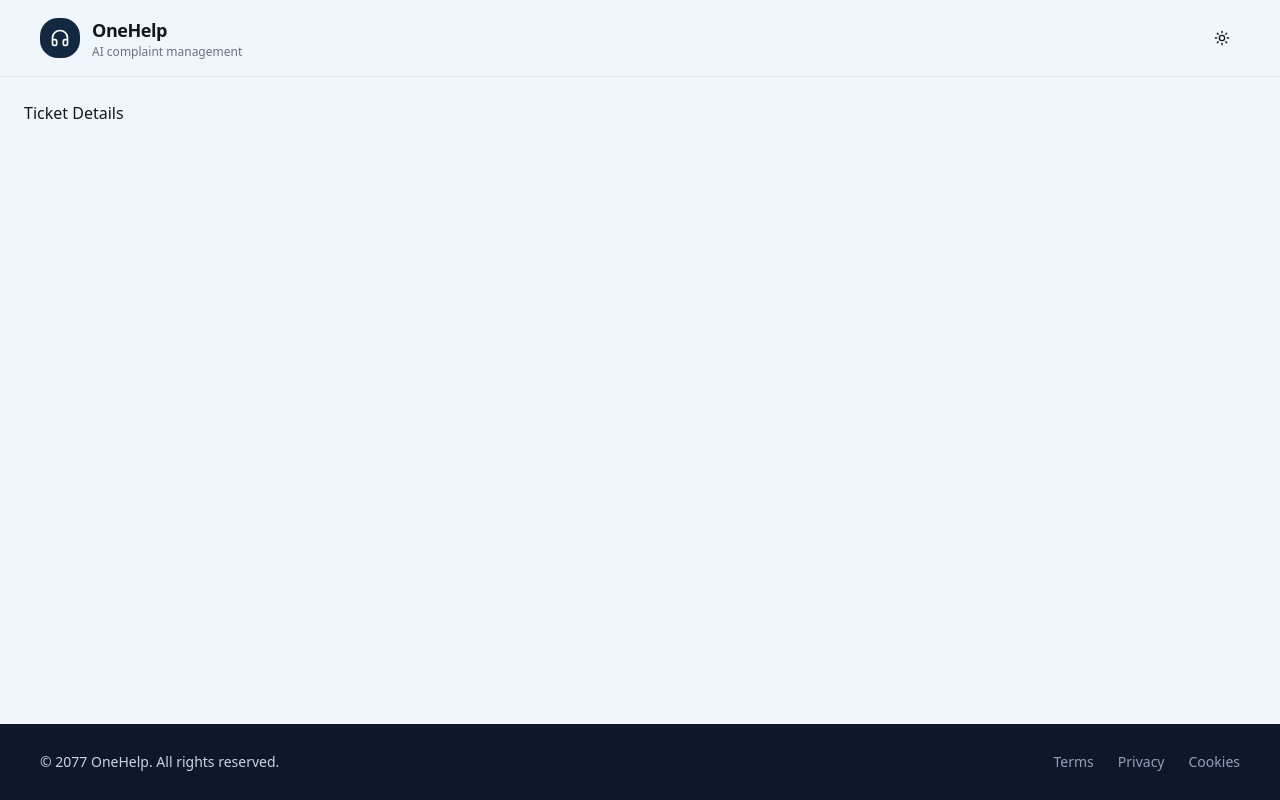
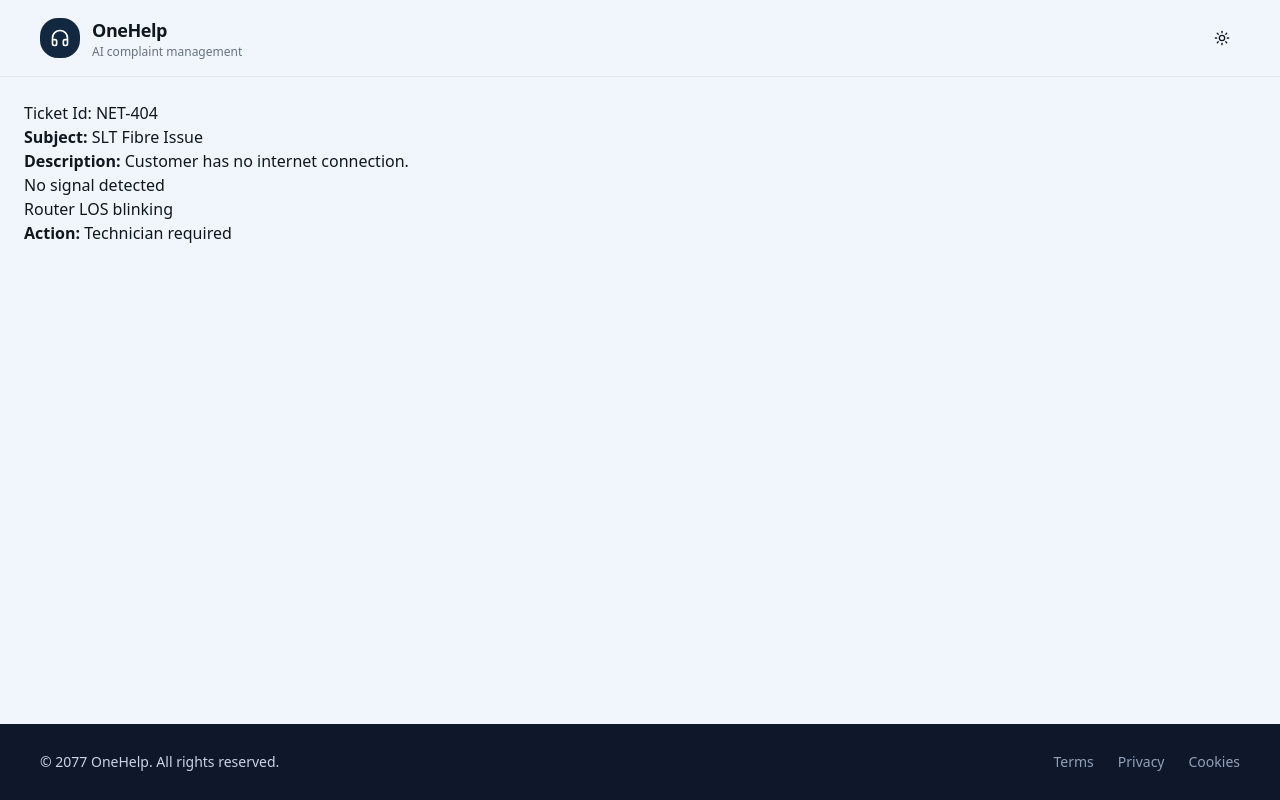
Before and after one commit to Hamdhan7/resolve, a Next.js app: page /customer/ticket in a window 1280 px wide. Built offline with nearby package versions, Linux system fonts and the light colour scheme.

Commit message:
add mock ticket data and basic content rendering

```diff
--- a/app/customer/ticket/page.tsx
+++ b/app/customer/ticket/page.tsx
@@ -4,12 +4,32 @@ import Navbar from "@/components/layout/navbar";
 import Footer from "@/components/layout/footer";
 
 export default function TicketDetailsPage() {
+  const ticket = {
+    id: "NET-404",
+    subject: "SLT Fibre Issue",
+    description: "Customer has no internet connection.",
+    diagnostics: ["No signal detected", "Router LOS blinking"],
+    action: "Technician required",
+  };
+
   return (
     <main className="flex min-h-screen flex-col">
       <Navbar />
 
       <section className="flex-1 p-6">
-        <h1>Ticket Details</h1>
+        <h2>Ticket Id: {ticket.id}</h2>
+
+        <p><strong>Subject:</strong> {ticket.subject}</p>
+
+        <p><strong>Description:</strong> {ticket.description}</p>
+
+        <ul>
+          {ticket.diagnostics.map((d, i) => (
+            <li key={i}>{d}</li>
+          ))}
+        </ul>
+
+        <p><strong>Action:</strong> {ticket.action}</p>
       </section>
 
       <Footer />
```
